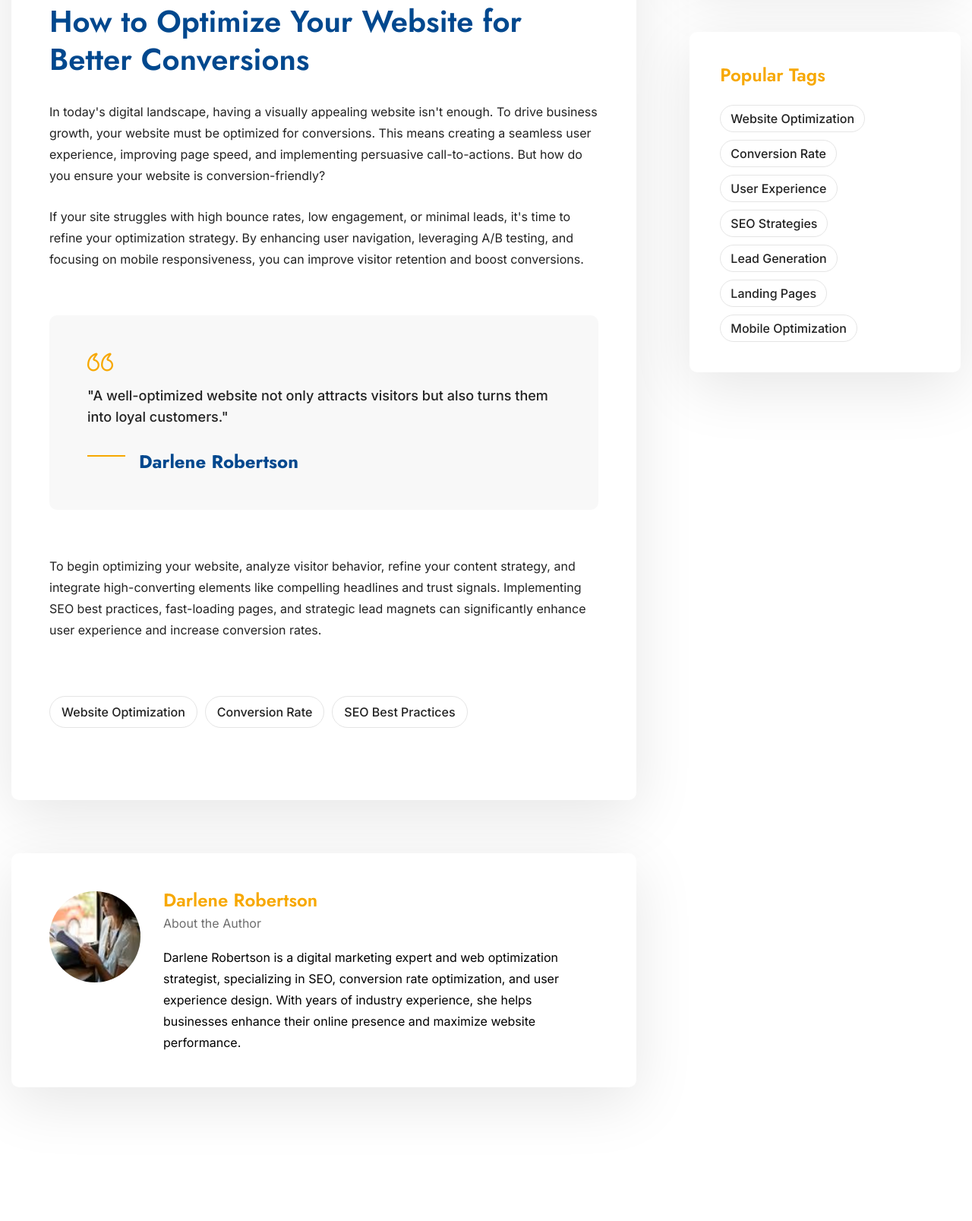
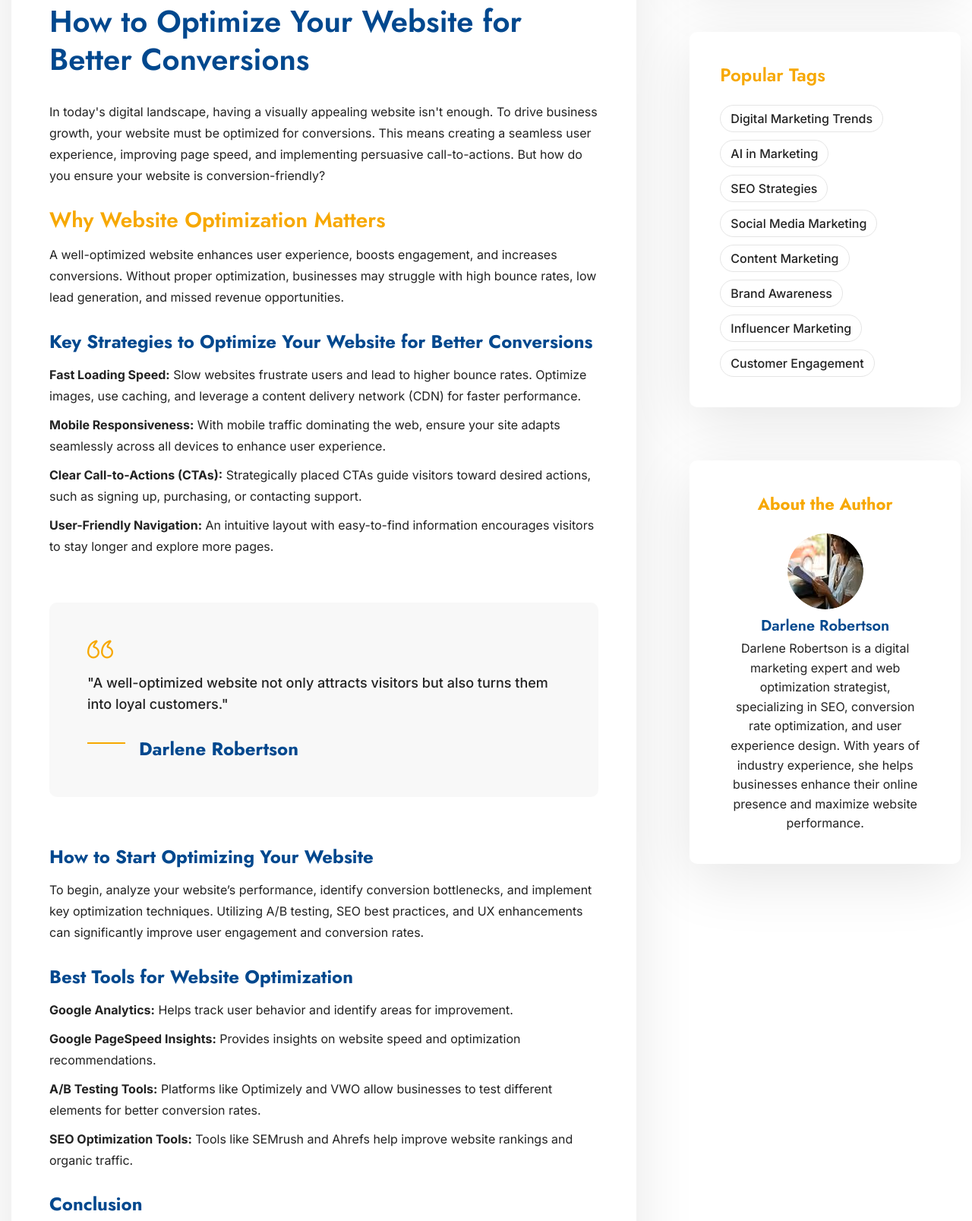
Before and after one commit to Gopikashanmugavel/Navi-website, a website: page blog-details-4.html in a window 1280 px wide. Shown: the part 1286-2893 px from the top of the page at 76% size. Drawn offline with Linux system fonts and the light colour scheme; files whose address does not match are found by name.

Commit message:
completed

```diff
--- a/blog-details-4.html
+++ b/blog-details-4.html
@@ -190,7 +190,16 @@
                                         <h2>How to Optimize Your Website for Better Conversions</h2>
                                         <p>In today's digital landscape, having a visually appealing website isn't enough. To drive business growth, your website must be optimized for conversions. This means creating a seamless user experience, improving page speed, and implementing persuasive call-to-actions. But how do you ensure your website is conversion-friendly?</p>
 
-                                        <p>If your site struggles with high bounce rates, low engagement, or minimal leads, it's time to refine your optimization strategy. By enhancing user navigation, leveraging A/B testing, and focusing on mobile responsiveness, you can improve visitor retention and boost conversions.</p>
+                                        <h3>Why Website Optimization Matters</h3>
+                                        <p>A well-optimized website enhances user experience, boosts engagement, and increases conversions. Without proper optimization, businesses may struggle with high bounce rates, low lead generation, and missed revenue opportunities.</p>
+
+                                        <h4>Key Strategies to Optimize Your Website for Better Conversions</h4>
+                                        <ul>
+                                            <li><strong>Fast Loading Speed:</strong> Slow websites frustrate users and lead to higher bounce rates. Optimize images, use caching, and leverage a content delivery network (CDN) for faster performance.</li>
+                                            <li><strong>Mobile Responsiveness:</strong> With mobile traffic dominating the web, ensure your site adapts seamlessly across all devices to enhance user experience.</li>
+                                            <li><strong>Clear Call-to-Actions (CTAs):</strong> Strategically placed CTAs guide visitors toward desired actions, such as signing up, purchasing, or contacting support.</li>
+                                            <li><strong>User-Friendly Navigation:</strong> An intuitive layout with easy-to-find information encourages visitors to stay longer and explore more pages.</li>
+                                        </ul>
 
                                         <blockquote>
                                             <div class="icon-box"><i class="icon-47"></i></div>
@@ -198,7 +207,19 @@
                                             <h4>Darlene Robertson</h4>
                                         </blockquote>
 
-                                        <p>To begin optimizing your website, analyze visitor behavior, refine your content strategy, and integrate high-converting elements like compelling headlines and trust signals. Implementing SEO best practices, fast-loading pages, and strategic lead magnets can significantly enhance user experience and increase conversion rates.</p>
+                                        <h4>How to Start Optimizing Your Website</h4>
+                                        <p>To begin, analyze your website’s performance, identify conversion bottlenecks, and implement key optimization techniques. Utilizing A/B testing, SEO best practices, and UX enhancements can significantly improve user engagement and conversion rates.</p>
+
+                                        <h4>Best Tools for Website Optimization</h4>
+                                        <ul>
+                                            <li><strong>Google Analytics:</strong> Helps track user behavior and identify areas for improvement.</li>
+                                            <li><strong>Google PageSpeed Insights:</strong> Provides insights on website speed and optimization recommendations.</li>
+                                            <li><strong>A/B Testing Tools:</strong> Platforms like Optimizely and VWO allow businesses to test different elements for better conversion rates.</li>
+                                            <li><strong>SEO Optimization Tools:</strong> Tools like SEMrush and Ahrefs help improve website rankings and organic traffic.</li>
+                                        </ul>
+
+                                        <h4>Conclusion</h4>
+                                        <p>Website optimization plays a vital role in increasing conversions and enhancing user experience. By focusing on speed, usability, and data-driven improvements, businesses can drive more engagement and maximize revenue. If your website isn’t performing well, now is the time to implement these optimization strategies.</p>
 
                                         <ul class="tags-list clearfix">
                                             <li><a href="blog-details.html">Website Optimization</a></li>
@@ -207,14 +228,6 @@
                                         </ul>
                                     </div>
                                 </div>
-                            </div>
-                            <div class="author-box">
-                                <figure class="author-thumb">
-                                    <img src="assets/images/news/author-1.jpg" alt="Author Image">
-                                </figure>
-                                <h3>Darlene Robertson</h3>
-                                <span class="designation">About the Author</span>
-                                <p>Darlene Robertson is a digital marketing expert and web optimization strategist, specializing in SEO, conversion rate optimization, and user experience design. With years of industry experience, she helps businesses enhance their online presence and maximize website performance.</p>
                             </div>
                              <!--
                             <div class="comment-form-area">
@@ -309,14 +322,27 @@
                                 </div>
                                 <div class="widget-content">
                                     <ul class="tags-list clearfix">
-                                        <li><a href="blog-details.html">Website Optimization</a></li>
-                                        <li><a href="blog-details.html">Conversion Rate</a></li>
-                                        <li><a href="blog-details.html">User Experience</a></li>
-                                        <li><a href="blog-details.html">SEO Strategies</a></li>
-                                        <li><a href="blog-details.html">Lead Generation</a></li>
-                                        <li><a href="blog-details.html">Landing Pages</a></li>
-                                        <li><a href="blog-details.html">Mobile Optimization</a></li>
+                                        <li><a href="blog.html">Digital Marketing Trends</a></li>
+                                        <li><a href="blog.html">AI in Marketing</a></li>
+                                        <li><a href="blog.html">SEO Strategies</a></li>
+                                        <li><a href="blog.html">Social Media Marketing</a></li>
+                                        <li><a href="blog.html">Content Marketing</a></li>
+                                        <li><a href="blog.html">Brand Awareness</a></li>
+                                        <li><a href="blog.html">Influencer Marketing</a></li>
+                                        <li><a href="blog.html">Customer Engagement</a></li>
                                     </ul>
+                                </div>
+                            </div>
+                            <div class="sidebar-widget author-widget">
+                                <div class="widget-title">
+                                    <h3>About the Author</h3>
+                                </div>
+                                <div class="author-box">
+                                    <figure class="author-thumb">
+                                        <img src="assets/images/news/author-1.jpg" alt="Author Image">
+                                    </figure>
+                                    <h4>Darlene Robertson</h4>
+                                    <p>Darlene Robertson is a digital marketing expert and web optimization strategist, specializing in SEO, conversion rate optimization, and user experience design. With years of industry experience, she helps businesses enhance their online presence and maximize website performance.</p>
                                 </div>
                             </div>
                         </div>
```
Also changed, not shown: blog-details-5.html (+35 -10 lines), portfolio-2.html (+2 -2 lines), portfolio-details-1.html (+4 -4 lines), portfolio-details-2.html (+2 -2 lines), portfolio-details.html (+2 -2 lines), assets/images/logo.png, assets/images/logo.png.gif (added), assets/images/logo2354.jpg (added), assets/images/resource/testimonial-1.jpg.
